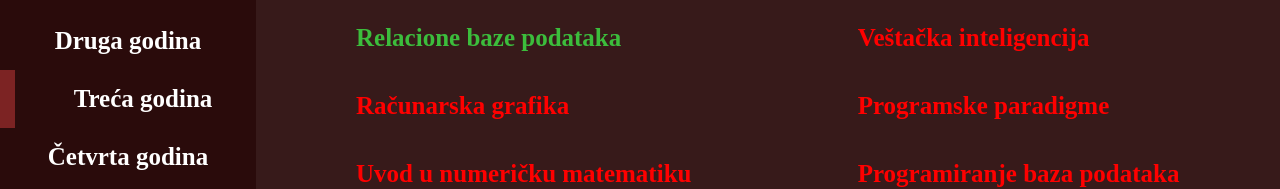
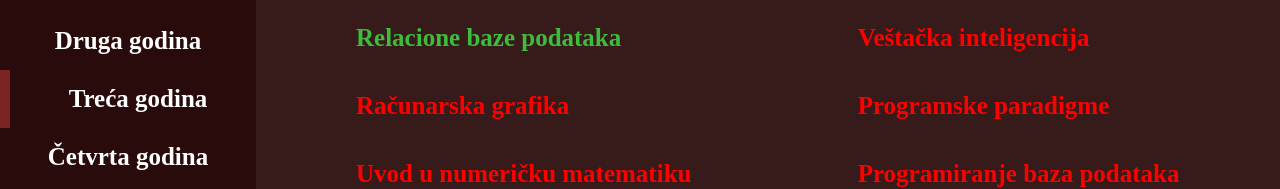
Before and after one commit to DavidT01/DavidT01.github.io, a plain HTML site: page treca.html in a window 1280 px wide. Shown: the part 184-373 px from the top of the page. Drawn offline with Linux system fonts and the light colour scheme.

Commit message:
Update treca.html

```diff
--- a/treca.html
+++ b/treca.html
@@ -13,7 +13,7 @@
         <a href="./index.html">Početna</a>
         <a href="./prva.html">Prva godina</a>
         <a href="./druga.html">Druga godina</a>
-        <a href="./treca.html" style="border-left: 0.625em rgb(124, 35, 35) solid">Treća godina</a>
+        <a href="./treca.html" style="border-left: 10px rgb(124, 35, 35) solid">Treća godina</a>
         <a href="./cetvrta.html">Četvrta godina</a>
         <a href="./predmeti.html">Predmeti</a>
     </div>
```
